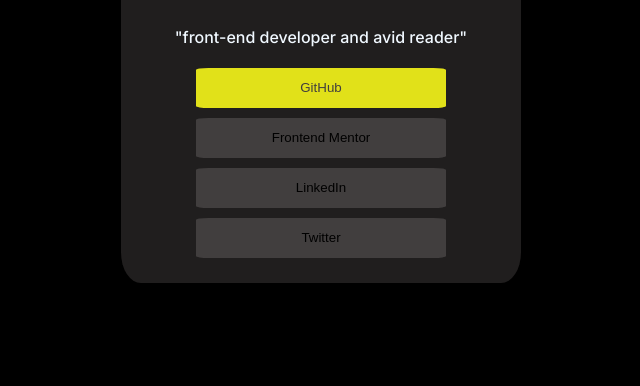
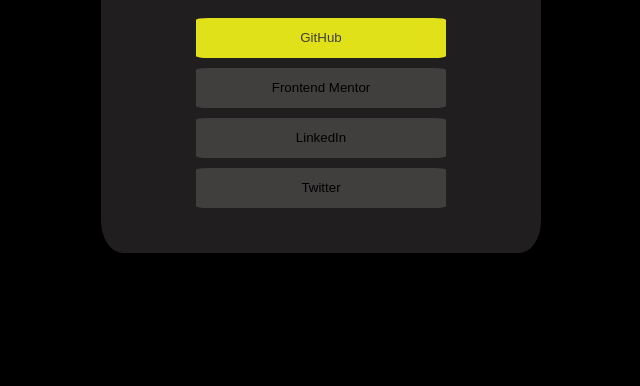
Before and after one commit to Kofoworol/Jessica, a plain HTML site: page index.html in a window 1280 px wide. Shown: the part 430-816 px from the top of the page, without its empty margins (319-959 px from the left). Drawn offline with Linux system fonts and the light colour scheme.

Commit message:
added padding to the container

```diff
--- a/style.css
+++ b/style.css
@@ -8,6 +8,7 @@ img {
   background-color: rgb(32, 30, 30);
   border-radius: 5%;
   width: 400px;
+  padding: 20px;
 }
 Body {
   background-color: black;
@@ -48,5 +49,5 @@ a {
   display: flex;
   justify-content: center;
   align-items: center;
-  height: 100vh;
+  padding: 25px;
 }
```
